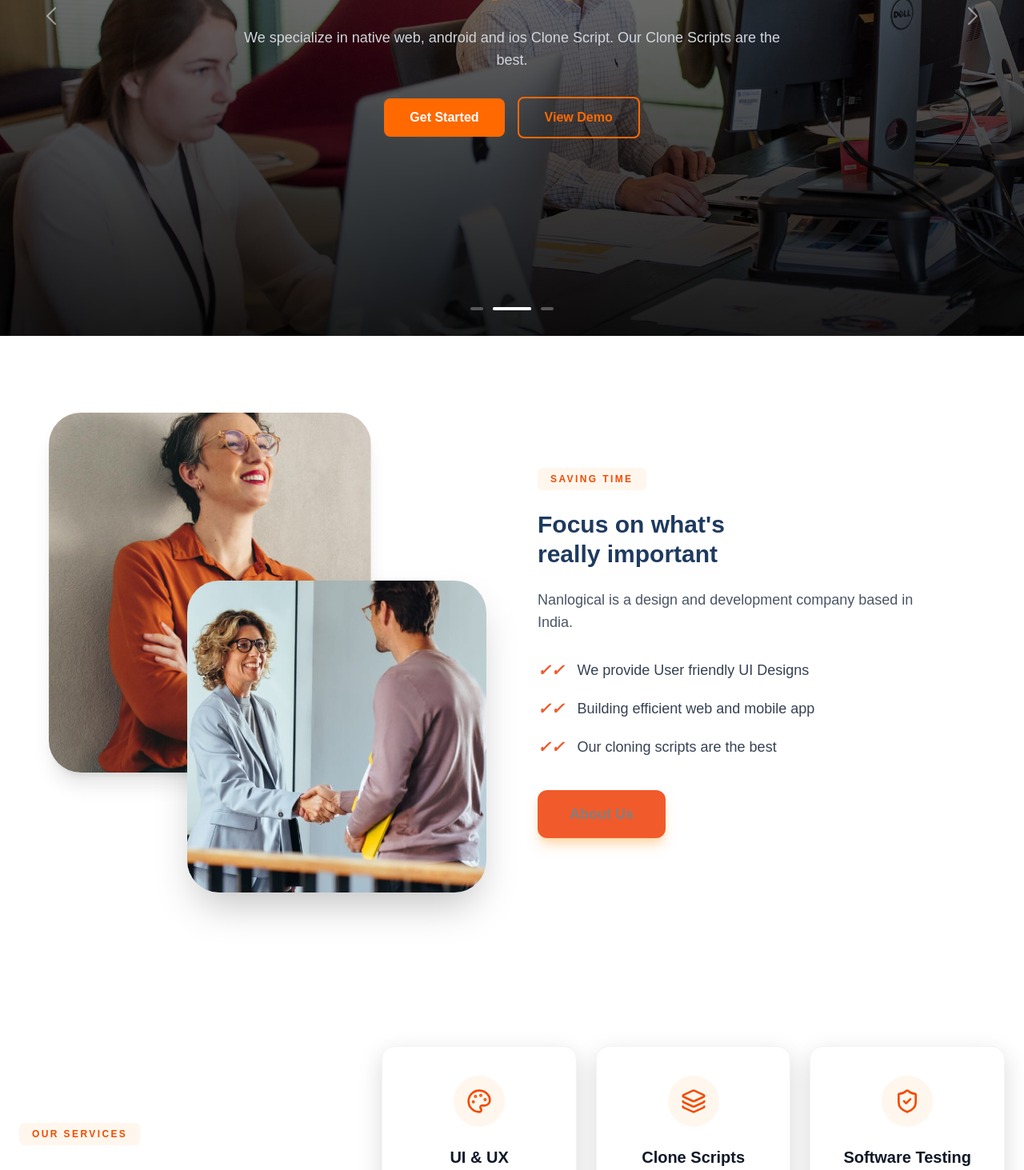
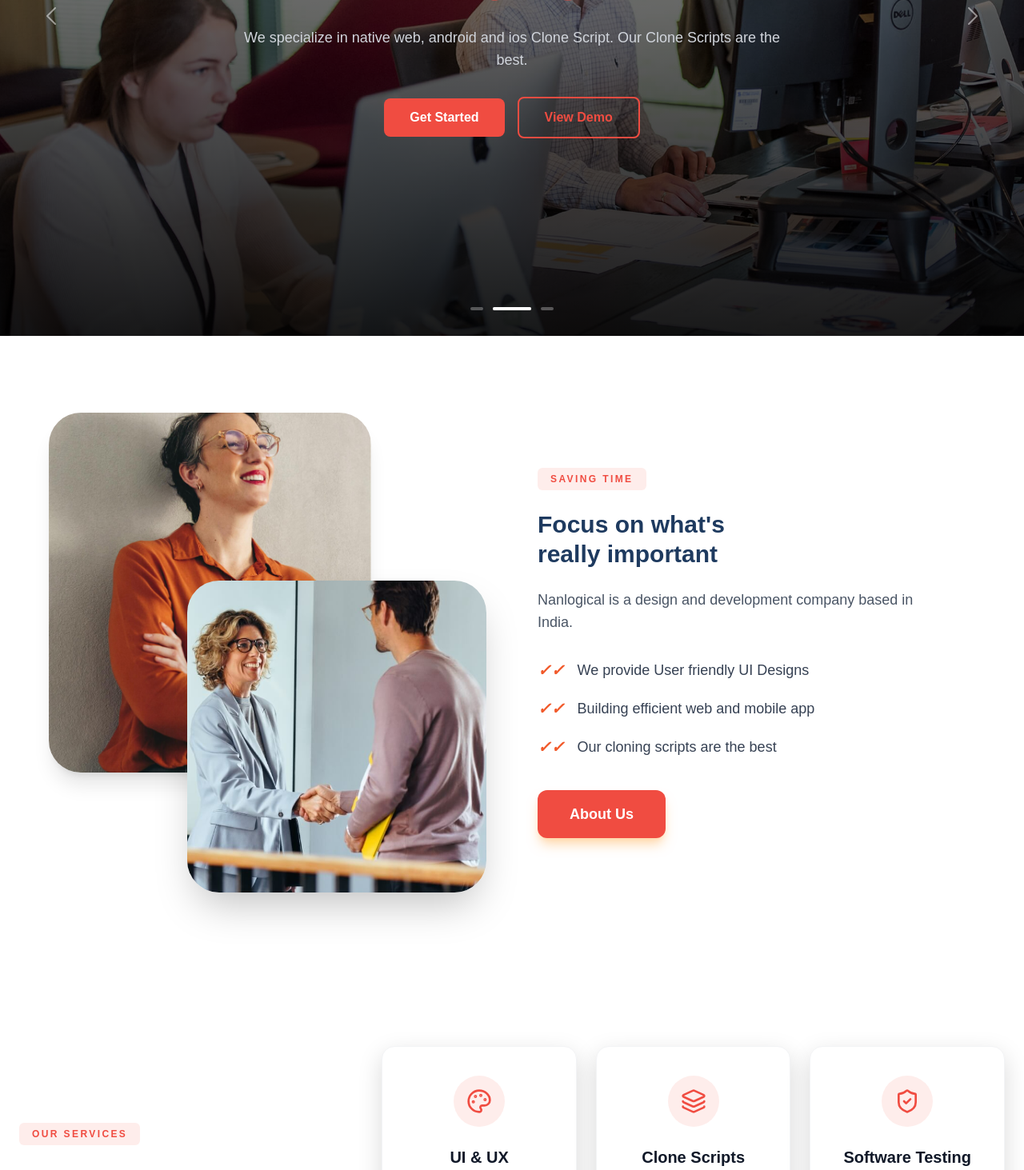
Before and after one commit to Nethaji-007/Avenstek-next-site, a Next.js app: page / in a window 1280 px wide. Shown: the part 380-1843 px from the top of the page at 80% size. Built offline with nearby package versions, Linux system fonts and the light colour scheme.

Commit message:
home page updated

```diff
--- a/app/contact/page.tsx
+++ b/app/contact/page.tsx
@@ -65,7 +65,7 @@ export default function ContactPage() {
     <div className="bg-white min-h-screen">
 
       {/* Header */}
-      <section className="py-16 text-center">
+      <section className="pt-24 py-16 text-center">
         <h1 className="text-3xl sm:text-3xl md:text-4xl lg:text-4xl font-bold text-[#f04c41]">
           Contact Us
         </h1>
--- a/app/page.tsx
+++ b/app/page.tsx
@@ -130,7 +130,7 @@ const Hero = () => {
             className="text-3xl md:text-5xl lg:text-6xl font-bold mb-4 leading-tight animate-fade-in-up"
           >
             Best logic for your{' '}
-            <span className="text-transparent bg-clip-text bg-gradient-to-r from-orange-400 to-orange-600 animate-gradient">
+            <span className="text-transparent bg-clip-text bg-gradient-to-r from-[#f04c41] to-[#f04c41] animate-gradient">
               dream works
             </span>
           </h1>
@@ -151,18 +151,18 @@ const Hero = () => {
         <button className="group w-[45%] min-w-[140px]
           md:w-auto px-2 md:px-8 py-3
           text-xs md:text-base
-          bg-orange-500 text-white font-semibold
-          rounded-lg hover:bg-#ed502e-600
-          transition-all duration-300 transform hover:scale-105 hover:shadow-2xl hover:shadow-#ed502e-500/30">
+          bg-[#f04c41] text-white font-semibold
+          rounded-lg hover:bg-[#d4491f]
+          transition-all duration-300 transform hover:scale-105 hover:shadow-2xl">
           Get Started
         </button>
 
         <button className="w-[45%] min-w-[140px]
           md:w-auto px-2 md:px-8 py-3
           text-xs md:text-base
-          bg-transparent border-2 border-orange-500 text-orange-500
+          bg-transparent border-2 border-[#f04c41] text-[#f04c41]
           font-semibold rounded-lg
-          hover:bg-orange-500 hover:text-white
+          hover:bg-[#f04c41] hover:text-white
           transition-all duration-300 transform hover:scale-105">
           View Demo
         </button>
@@ -231,7 +231,7 @@ const AboutSection: React.FC = () => {
               isVisible ? "opacity-100 translate-x-0" : "opacity-0 translate-x-12"
             }`}
           >
-            <span className="inline-block px-4 py-1.5 mb-6 text-orange-600 font-bold text-xs bg-orange-50 rounded-md uppercase tracking-[0.2em]">
+            <span className="inline-block px-4 py-1.5 mb-6 text-[#f04c41] font-bold text-xs bg-[#f04c41]/10 rounded-md uppercase tracking-[0.2em]">
               Saving Time
             </span>
 
@@ -265,7 +265,7 @@ const AboutSection: React.FC = () => {
 
             <Link
               href="/about"
-              className="inline-block bg-[#f15a2b] hover:bg-[#d4491f] text-white px-10 py-4 rounded-xl font-bold text-lg transition-all transform hover:-translate-y-1 shadow-lg shadow-orange-200"
+              className="inline-block bg-[#f04c41] hover:bg-[#f04c41] !text-white px-10 py-4 rounded-xl font-bold text-lg transition-all transform hover:-translate-y-1 shadow-lg shadow-orange-200"
             >
               About Us
             </Link>
@@ -313,7 +313,7 @@ const ServicesSection = () => {
           <div className={`lg:w-1/3 lg:sticky lg:top-24 h-fit transition-all duration-1000 ${
             isVisible ? 'opacity-100 translate-x-0' : 'opacity-0 -translate-x-12'
           }`}>
-            <span className="inline-block px-4 py-1.5 mb-6 text-orange-600 font-bold text-xs bg-orange-50 rounded-md uppercase tracking-[0.2em]">
+            <span className="inline-block px-4 py-1.5 mb-6 text-[#f04c41] font-bold text-xs bg-[#f04c41]/10 rounded-md uppercase tracking-[0.2em]">
               Our Services
             </span>
             <h2 className="text-4xl md:text-3xl font-extrabold text-[#1e3a5f] mb-6 leading-tight">
@@ -348,8 +348,8 @@ const ServicesSection = () => {
                       style={{ transitionDelay: `${index * 150}ms` }}
                     >
 
-                    <div className="mb-6 w-16 h-16 bg-orange-50 rounded-full flex items-center justify-center transition-transform duration-500 group-hover:scale-110 group-hover:bg-orange-500">
-                      <Icon className="w-8 h-8 text-orange-600 transition-colors duration-500 group-hover:text-white" />
+                    <div className="mb-6 w-16 h-16 bg-[#f04c41]/10 rounded-full flex items-center justify-center transition-transform duration-500 group-hover:scale-110 group-hover:bg-[#f04c41]">
+                      <Icon className="w-8 h-8 text-[#f04c41] transition-colors duration-500 group-hover:text-white" />
                     </div>
 
                     <h3 className="text-xl font-bold text-gray-900 mb-3">
@@ -360,7 +360,7 @@ const ServicesSection = () => {
                     </p>
                     <a
                       href="#"
-                      className="mt-auto inline-flex items-center gap-1 text-gray-900 font-bold text-xs uppercase tracking-wider hover:text-orange-600 transition-colors group/link"
+                      className="mt-auto inline-flex items-center gap-1 text-gray-900 font-bold text-xs uppercase tracking-wider hover:text-[#f04c41] transition-colors group/link"
                     >
                       Know More
                       <ChevronRight className="w-4 h-4 transition-transform group-hover/link:translate-x-1" />
```
Also changed, not shown: public/client-1.png (renamed from public/client-1.webp), 1 other file (tests, documents, lock files or other folders).
